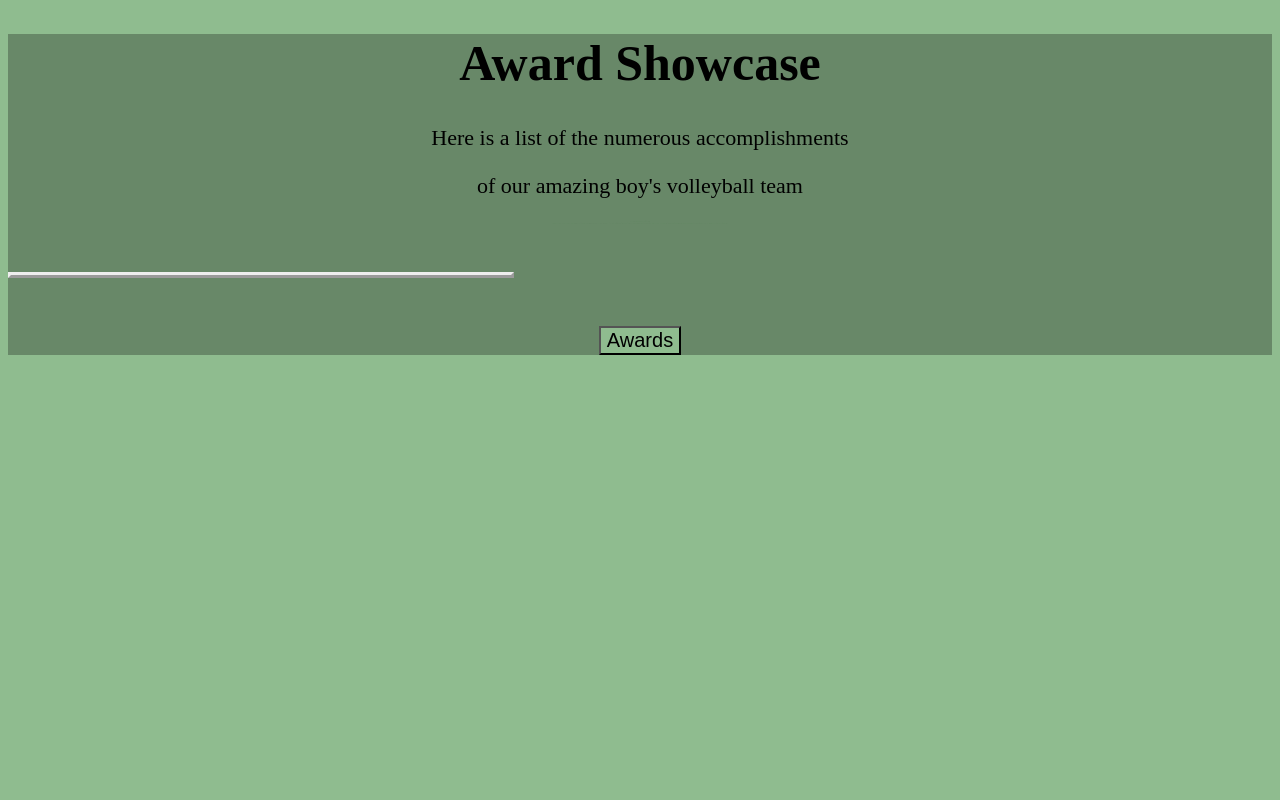
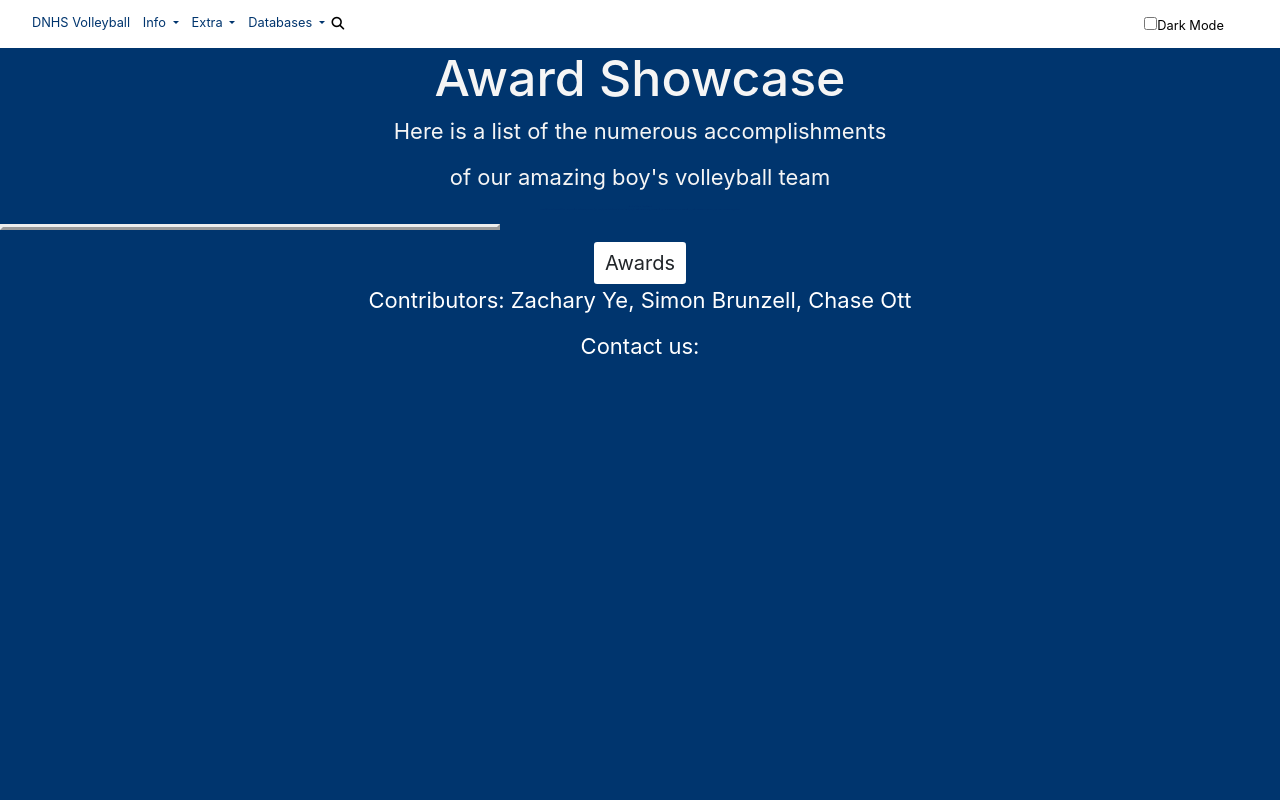
Before and after one commit to zachye111/no_idea2, a Flask app: page /awards/ in a window 1280 px wide. Run offline with Flask 2, Linux system fonts and the light colour scheme; some libraries are stand-ins or nearby versions.

Commit message:
updated awards page

```diff
--- a/templates/awards.html
+++ b/templates/awards.html
@@ -1,5 +1,8 @@
 <!DOCTYPE html>
+{% extends "layouts/base.html" %}
+{% set project = "Awards" %}
 <html lang="en">
+{% block body %}
 <head>
   <meta charset="UTF-8">
   <title>Awards</title>
@@ -15,7 +18,7 @@
 
 
   <!-- Make the color the same as the background-->
-  <p id="GFG_UP" style="font-size: 1px; color:#688868; text-align: center">
+  <p id="GFG_UP" style="font-size: 1px; color:#00356e; text-align: center">
   </p>
 
   <p id = "GFG_DOWN" style ="font-size: 48px;border-style: outset;width:500px;position: center; text-align: center">
@@ -63,16 +66,16 @@
 
   .major {
     text-align: center;
-    background-color: #688868;
+    background-color: #00356e;
   }
 
 
   body {
-    background-color: darkseagreen;
+    background-color: #00356e;
   }
 
   #button {
-    background-color: darkseagreen;
+    background-color: #ffffff;
     font-size: 20px;
   }
 
@@ -80,4 +83,5 @@
 </style>
 
 </body>
+{% endblock %}
 </html>
--- a/templates/layouts/navbar.html
+++ b/templates/layouts/navbar.html
@@ -89,6 +89,7 @@ This HTML is setup as a fragment allowing it to be "included" by other HTML file
                                 <a class="dropdown-item" href="/roster">Varsity Roster</a>
                                 <a class="dropdown-item" href="/roster2">JV Roster</a>
                                 <a class="dropdown-item" href="/roster3">Freshman Roster</a>
+                                <a class="dropdown-item" href="/awards">Awards</a>
                             </div>
                         </li>
                         <li class="nav-item dropdown">
```
